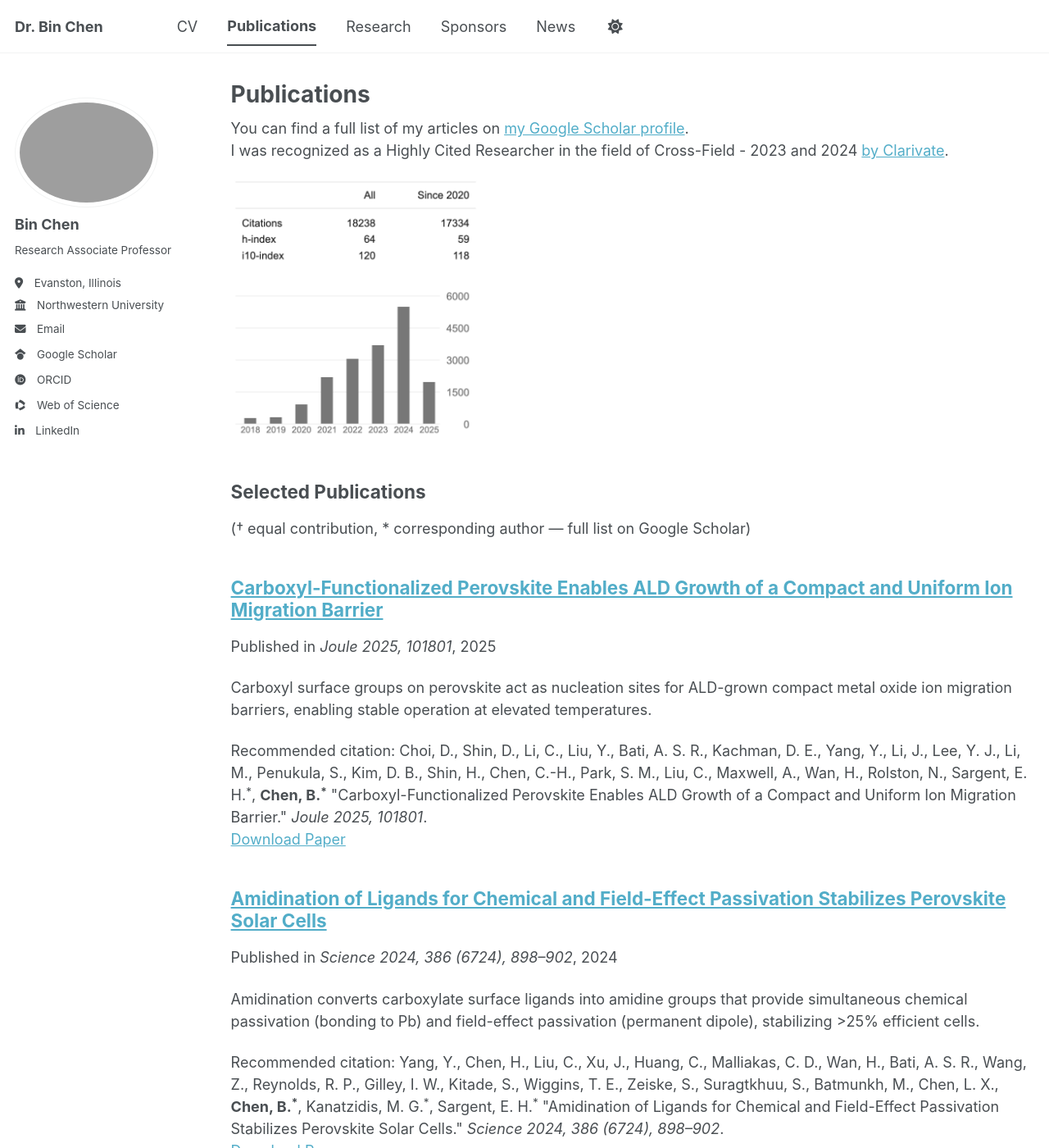
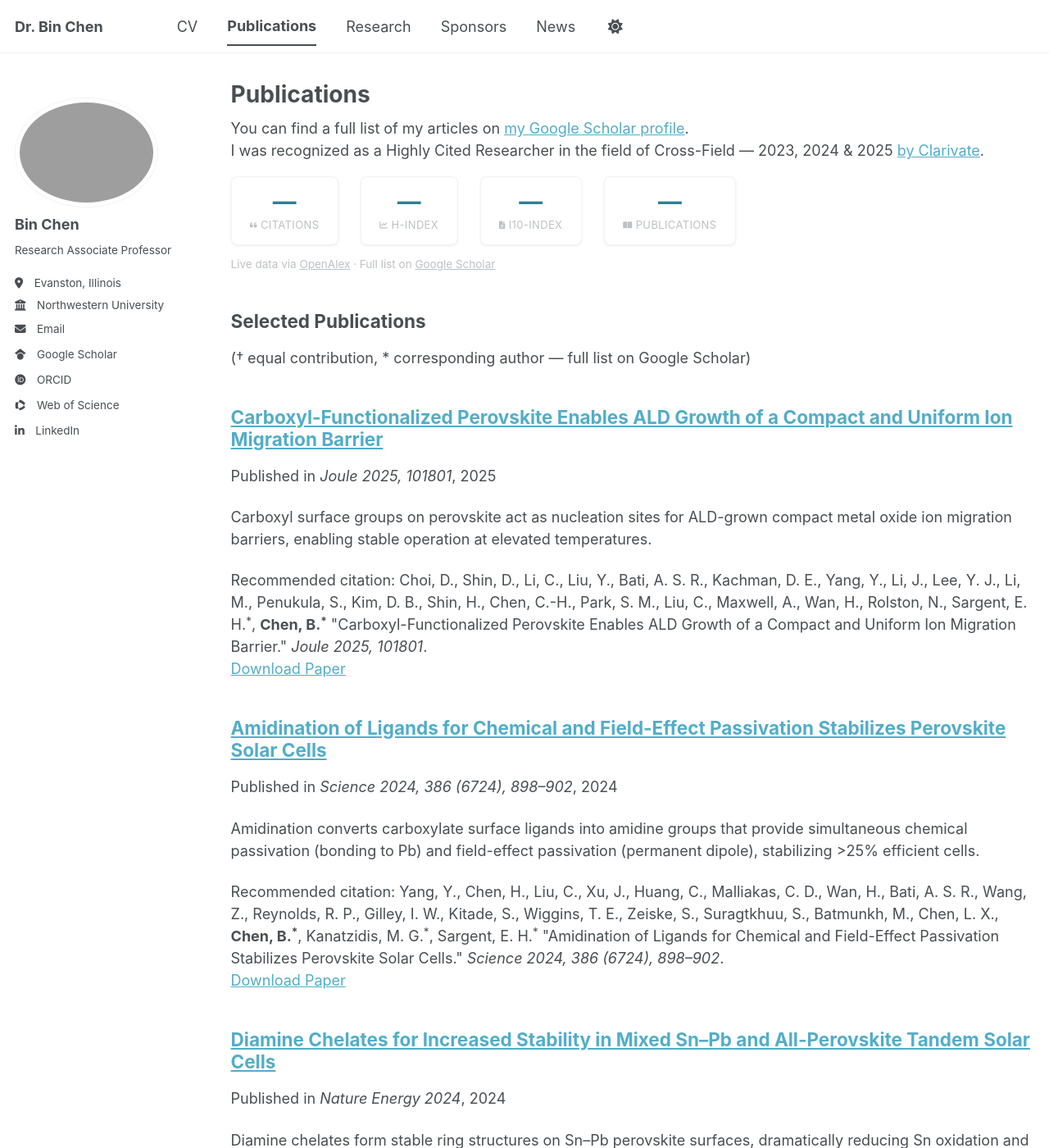
Before and after one commit to chenbinzero/chenbinzero.github.io, a Jekyll site: the page built from _pages/publications.md, in a window 1280 px wide and 1400 px high. Shown: the whole window at 82% size. Built offline with Jekyll 4.4.1, drawn with Linux system fonts in a browser that asks for light colours; some web fonts are replaced.

Commit message:
Replace static Scholar screenshot with live OpenAlex citation card
- Fetch citations, h-index, i10-index, and work count live from
  OpenAlex public API (ORCID-keyed, no auth required) via JavaScript;
  falls back gracefully to dashes if the request fails
- Styled card uses CSS custom properties so it respects light/dark theme
- Update Highly Cited Researcher text: "2023 and 2024" → "2023, 2024 & 2025"
- Remove static citationGoogle.png image

Co-Authored-By: Claude Sonnet 4.6 <noreply@anthropic.com>

```diff
--- a/_pages/publications.md
+++ b/_pages/publications.md
@@ -10,11 +10,79 @@ author_profile: true
 {% endif %}
 
 {% if site.author.webofscience %}
-  <div class="wordwrap">I was recognized as a Highly Cited Researcher in the field of Cross-Field - 2023 and 2024 <a href="{{site.author.webofscience}}">by Clarivate</a>.</div>
-
+  <div class="wordwrap">I was recognized as a Highly Cited Researcher in the field of Cross-Field — 2023, 2024 &amp; 2025 <a href="{{site.author.webofscience}}">by Clarivate</a>.</div>
 {% endif %}
 
-<img src="/images/citationGoogle.png" width="300">
+<!-- Citation stats card — data fetched live from OpenAlex API (via ORCID, no auth needed) -->
+<div id="scholar-stats" style="display:flex; gap:1.5rem; flex-wrap:wrap; margin:1rem 0 1.5rem;">
+  <div class="scholar-stat-card">
+    <span class="scholar-stat-number" id="stat-citations">—</span>
+    <span class="scholar-stat-label"><i class="fa-solid fa-quote-left fa-xs"></i> Citations</span>
+  </div>
+  <div class="scholar-stat-card">
+    <span class="scholar-stat-number" id="stat-hindex">—</span>
+    <span class="scholar-stat-label"><i class="fa-solid fa-chart-line fa-xs"></i> h-index</span>
+  </div>
+  <div class="scholar-stat-card">
+    <span class="scholar-stat-number" id="stat-i10">—</span>
+    <span class="scholar-stat-label"><i class="fa-solid fa-file-lines fa-xs"></i> i10-index</span>
+  </div>
+  <div class="scholar-stat-card">
+    <span class="scholar-stat-number" id="stat-works">—</span>
+    <span class="scholar-stat-label"><i class="fa-solid fa-book-open fa-xs"></i> Publications</span>
+  </div>
+</div>
+<p style="font-size:0.75rem; color:var(--global-text-color-light); margin-top:-0.75rem;">
+  Live data via <a href="https://openalex.org" target="_blank" style="color:inherit;">OpenAlex</a> ·
+  Full list on <a href="{{site.author.googlescholar}}" target="_blank" style="color:inherit;">Google Scholar</a>
+</p>
+
+<style>
+.scholar-stat-card {
+  display: flex;
+  flex-direction: column;
+  align-items: center;
+  padding: 0.75rem 1.25rem;
+  border: 1px solid var(--global-border-color);
+  border-radius: 8px;
+  background: var(--global-bg-color);
+  box-shadow: 0 1px 3px rgba(0,0,0,0.08);
+  min-width: 90px;
+}
+.scholar-stat-number {
+  font-size: 1.6rem;
+  font-weight: 700;
+  color: var(--global-base-color);
+  line-height: 1.1;
+}
+.scholar-stat-label {
+  font-size: 0.72rem;
+  color: var(--global-text-color-light);
+  margin-top: 0.2rem;
+  text-align: center;
+  text-transform: uppercase;
+  letter-spacing: 0.03em;
+}
+</style>
+
+<script>
+(function() {
+  var orcid = "{{ site.author.orcid | remove: 'https://orcid.org/' }}";
+  fetch("https://api.openalex.org/authors/https://orcid.org/" + orcid + "?select=cited_by_count,works_count,summary_stats")
+    .then(function(r) { return r.json(); })
+    .then(function(d) {
+      var el = function(id, val) {
+        var e = document.getElementById(id);
+        if (e) e.textContent = val;
+      };
+      el("stat-citations", d.cited_by_count ? d.cited_by_count.toLocaleString() : "—");
+      el("stat-hindex",    d.summary_stats && d.summary_stats.h_index != null ? d.summary_stats.h_index : "—");
+      el("stat-i10",       d.summary_stats && d.summary_stats.i10_index != null ? d.summary_stats.i10_index : "—");
+      el("stat-works",     d.works_count ? d.works_count : "—");
+    })
+    .catch(function() {}); // fail silently — dashes remain
+})();
+</script>
 
 ## Selected Publications
 († equal contribution, \* corresponding author — full list on Google Scholar)
```
